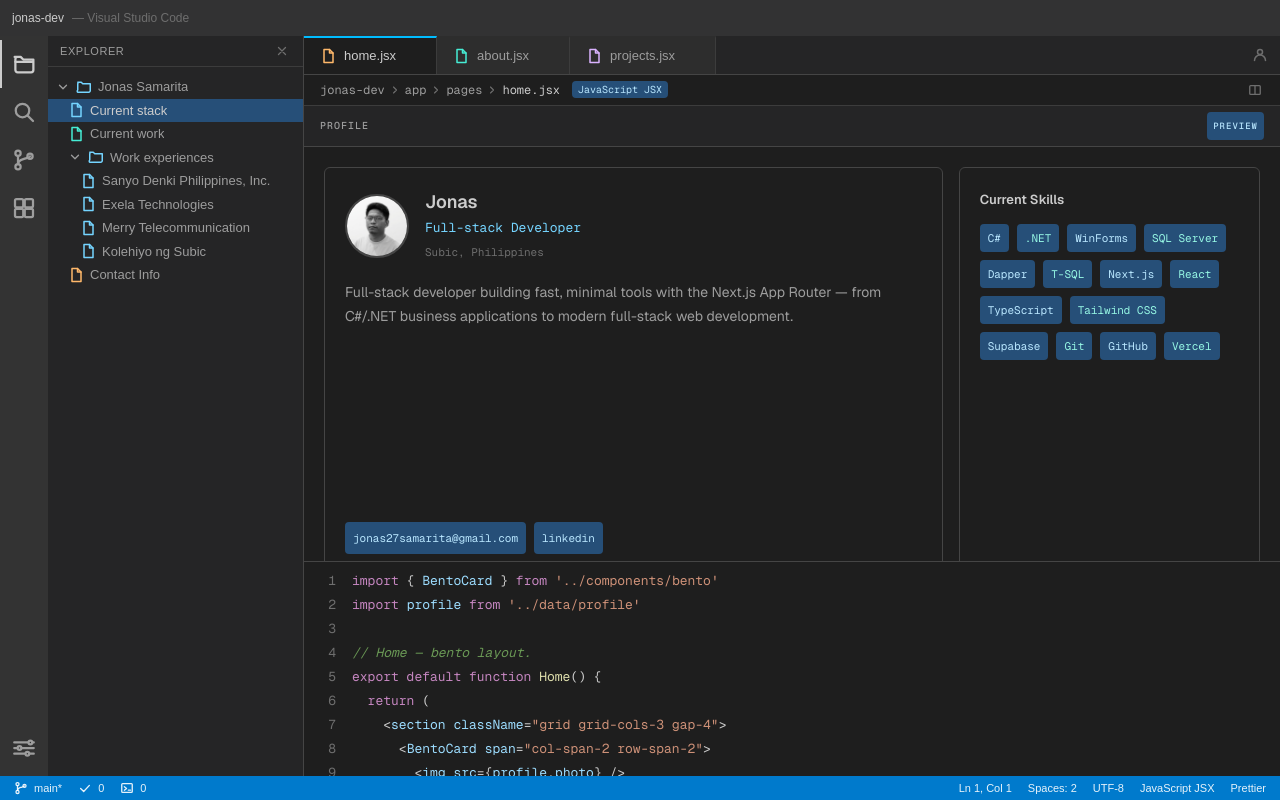
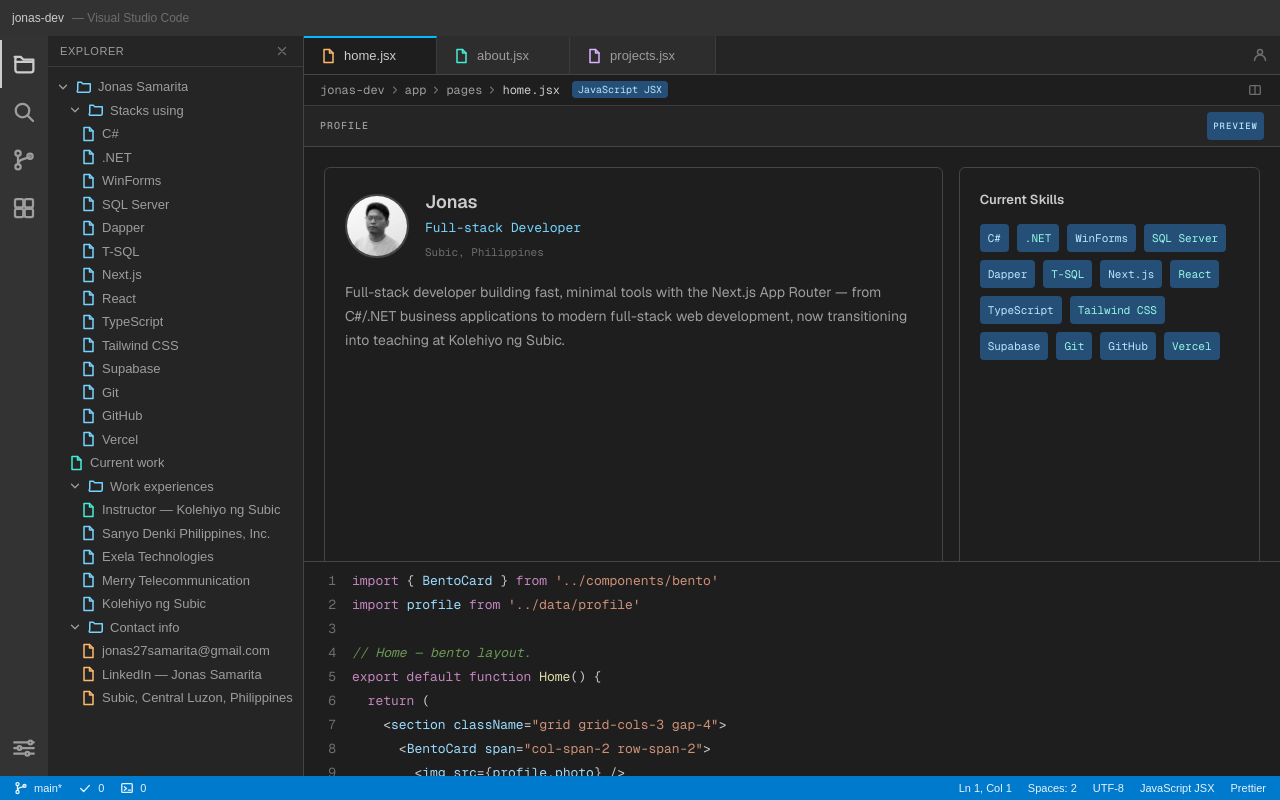
Before and after one commit to JsamaritaGit/jonas-dev, a Next.js app: page / in a window 1280 px wide. Built offline with nearby package versions, Linux system fonts and the light colour scheme.

Commit message:
add the current status of work

```diff
--- a/app/about/page.js
+++ b/app/about/page.js
@@ -13,12 +13,22 @@
 
 const EXPERIENCE = [
   {
+    role: "Instructor",
+    company: "Kolehiyo ng Subic — Computer Science Department",
+    period: "September 2026 – Present",
+    location: "Subic, Philippines",
+    current: true,
+    points: [
+      "Transitioning into teaching in the Computer Science Department.",
+    ],
+  },
+  {
     role: "System Developer/Programmer",
     company: "Sanyo Denki Philippines, Inc.",
-    period: "December 2023 – Present",
+    period: "December 2023 – September 2026",
     location: "Subic Bay Freeport Zone, Philippines",
-    current: true,
-    points: ["Manages software development & maintenance."],
+    current: false,
+    points: ["Managed software development & maintenance."],
   },
   {
     role: "Data Entry Operator",
@@ -74,16 +84,16 @@
                     Jonas Samarita
                   </div>
                   <div className="mt-0.5 font-mono text-[13px] text-sky-300">
-                    Software Developer/Programmer
+                    Instructor, Computer Science Department
                   </div>
                   <div className="mt-0.5 font-mono text-[11px] text-fg-dim">
-                    Subic, Central Luzon, Philippines
+                    Kolehiyo ng Subic · Subic, Central Luzon, Philippines
                   </div>
                 </div>
                 <TextMuted>
-                  C#/.NET developer focused on building business applications,
-                  database-driven systems, and practical solutions — currently
-                  expanding into full-stack development.
+                  C#/.NET developer transitioning into teaching — bringing
+                  business application experience to the Computer Science
+                  Department at Kolehiyo ng Subic.
                 </TextMuted>
                 <div className="mt-auto flex flex-wrap gap-2">
                   <a
@@ -152,7 +162,7 @@
               ))}
 
               {/* Education */}
-              <div className="rounded-md border border-chrome-strong bg-editor p-4 md:col-span-1">
+              <div className="rounded-md border border-chrome-strong bg-editor p-4 md:col-span-3">
                 <span className="text-[11px] font-medium uppercase tracking-widest text-fg-muted">
                   Education
                 </span>
--- a/app/page.js
+++ b/app/page.js
@@ -55,6 +55,7 @@
       "Expanded into modern web development.",
       "Working with Next.js, React, TypeScript, Tailwind CSS, and Supabase.",
       "Developing full-stack applications with authentication, authorization, and cloud deployment.",
+      "Transitioning into an instructor role at Kolehiyo ng Subic — Computer Science Department.",
     ],
   },
 ];
@@ -117,7 +118,8 @@
                     <TextMuted>
                       Full-stack developer building fast, minimal tools with the
                       Next.js App Router — from C#/.NET business applications to
-                      modern full-stack web development.
+                      modern full-stack web development, now transitioning into
+                      teaching at Kolehiyo ng Subic.
                     </TextMuted>
                     <div className="mt-auto flex flex-wrap gap-2">
                       <a
@@ -160,7 +162,7 @@
                   <div className="rounded-md border border-chrome-strong bg-editor p-4 md:col-span-1">
                     <PanelTitle className="mb-0!">C# Developer</PanelTitle>
                     <div className="mt-1 font-mono text-[11px] text-fg-dim">
-                      December 2023 – Present
+                      December 2023 – September 2026
                     </div>
                     <TextMuted className="mt-2">
                       Business applications — automation, system improvements,
--- a/components/vscode/SidePanel.jsx
+++ b/components/vscode/SidePanel.jsx
@@ -30,19 +30,47 @@
     type: "folder",
     name: "Jonas Samarita",
     children: [
-      { type: "file", name: "Current stack", href: "/", accent: "text-sky-300" },
+      {
+        type: "folder",
+        name: "Stacks using",
+        children: [
+          { type: "file", name: "C#", href: null, accent: "text-sky-300" },
+          { type: "file", name: ".NET", href: null, accent: "text-sky-300" },
+          { type: "file", name: "WinForms", href: null, accent: "text-sky-300" },
+          { type: "file", name: "SQL Server", href: null, accent: "text-sky-300" },
+          { type: "file", name: "Dapper", href: null, accent: "text-sky-300" },
+          { type: "file", name: "T-SQL", href: null, accent: "text-sky-300" },
+          { type: "file", name: "Next.js", href: null, accent: "text-sky-300" },
+          { type: "file", name: "React", href: null, accent: "text-sky-300" },
+          { type: "file", name: "TypeScript", href: null, accent: "text-sky-300" },
+          { type: "file", name: "Tailwind CSS", href: null, accent: "text-sky-300" },
+          { type: "file", name: "Supabase", href: null, accent: "text-sky-300" },
+          { type: "file", name: "Git", href: null, accent: "text-sky-300" },
+          { type: "file", name: "GitHub", href: null, accent: "text-sky-300" },
+          { type: "file", name: "Vercel", href: null, accent: "text-sky-300" },
+        ],
+      },
       { type: "file", name: "Current work", href: "/about", accent: "text-teal-300" },
       {
         type: "folder",
         name: "Work experiences",
         children: [
+          { type: "file", name: "Instructor — Kolehiyo ng Subic", href: null, accent: "text-teal-300" },
           { type: "file", name: "Sanyo Denki Philippines, Inc.", href: null, accent: "text-sky-300" },
           { type: "file", name: "Exela Technologies", href: null, accent: "text-sky-300" },
           { type: "file", name: "Merry Telecommunication", href: null, accent: "text-sky-300" },
           { type: "file", name: "Kolehiyo ng Subic", href: null, accent: "text-sky-300" },
         ],
       },
-      { type: "file", name: "Contact Info", href: null, accent: "text-orange-300" },
+      {
+        type: "folder",
+        name: "Contact info",
+        children: [
+          { type: "file", name: "jonas27samarita@gmail.com", href: null, accent: "text-orange-300" },
+          { type: "file", name: "LinkedIn — Jonas Samarita", href: null, accent: "text-orange-300" },
+          { type: "file", name: "Subic, Central Luzon, Philippines", href: null, accent: "text-orange-300" },
+        ],
+      },
     ],
   },
 ];
```
